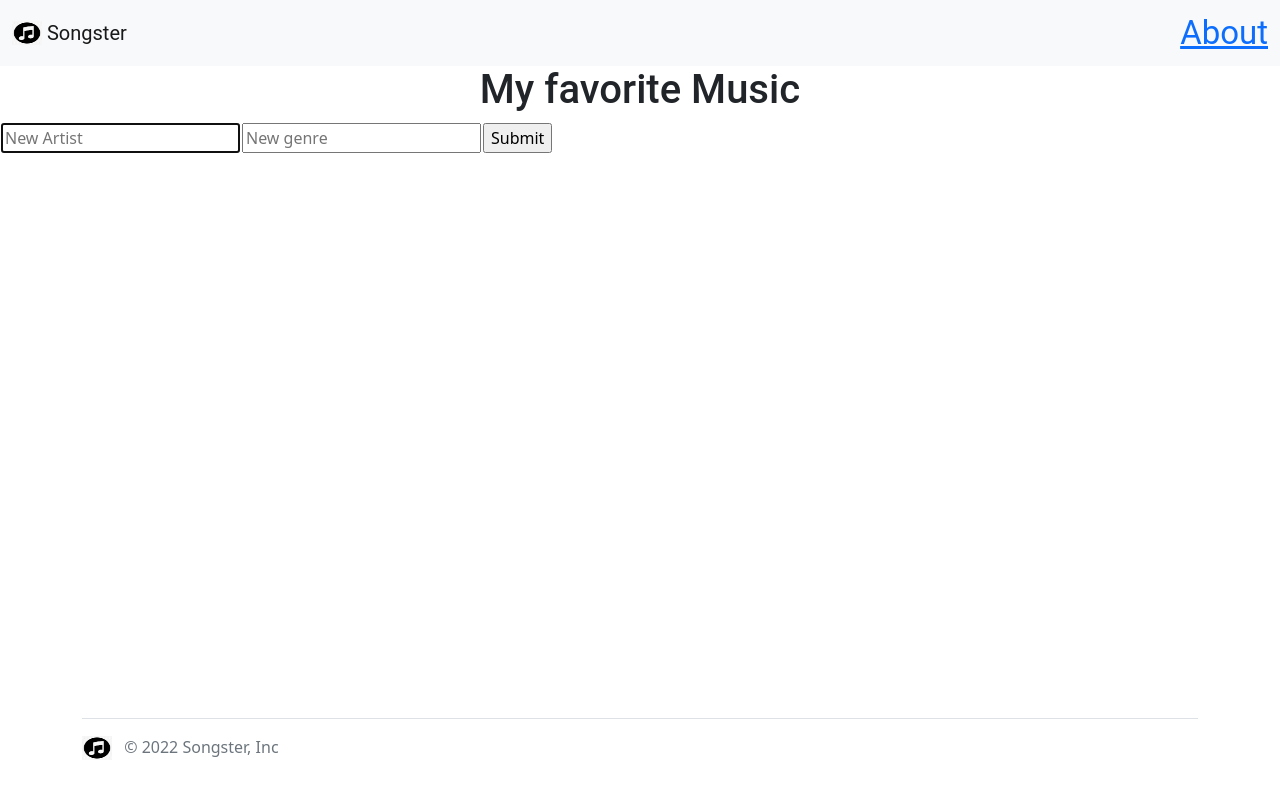
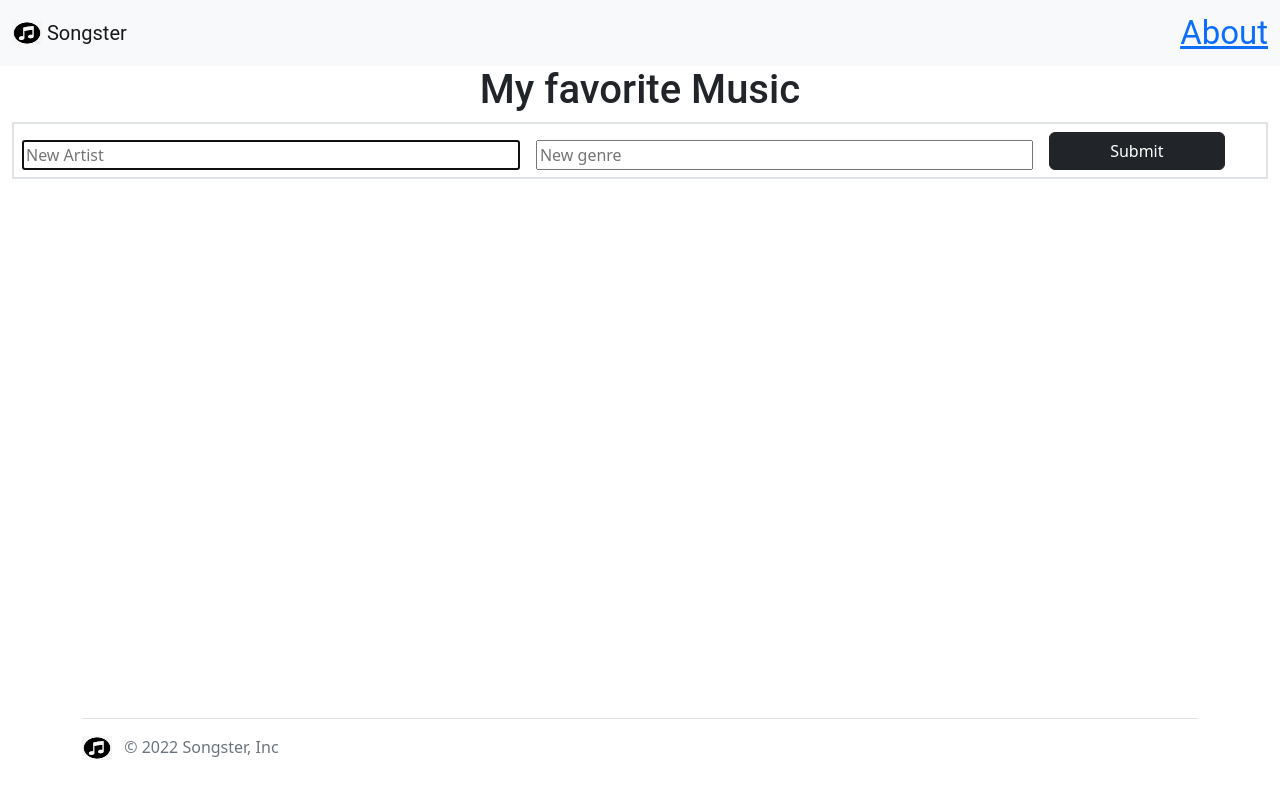
Before and after one commit to NManatos/midterm_project, a plain HTML site: page index.html in a window 1280 px wide. Drawn offline with nearby package versions, Linux system fonts and the light colour scheme.

Commit message:
Addedn styling for table fixed js

```diff
--- a/index.html
+++ b/index.html
@@ -28,15 +28,20 @@
     </div>
     <h1>My favorite Music</h1>
 
-    <table width="350px"  id="table">
-      <tr>
-        <td><input id="artist" autocomplete="off" autofocus="" placeholder="New Artist" type="text"></td>
-        <td><input id="genre" autocomplete="off" autofocus="" placeholder="New genre" type="text"></td>
-        <td><input id="submit" type="submit" onclick="addRow('table');"></td>
-        <td><input type="button" value="Delete" id ="delete"style="display:none"></td>
-      </tr>
-    </table>
-
+    <div class = "container-fluid">
+      <table class="table" id="table">
+        <tr id="row 0">
+          <thead>
+            <th><input id="artist" autocomplete="off" autofocus="" placeholder="New Artist" type="text" ></th>
+            <th><input id="genre" autocomplete="off" autofocus="" placeholder="New genre" type="text"></th>
+            <th><input id="submit" class="btn btn-dark" type="submit" onclick="addRow('table');"></th>
+            <td><input type="button" class="btn btn-dark" value="Delete" id ="delete"style="display:none"></td>
+          </thead>
+        </tr>
+        <tbody>
+        </tbody>
+      </table>
+    </div>
 
 
 
--- a/index.js
+++ b/index.js
@@ -1,9 +1,9 @@
-var i = 0;
+var i = 1;
 
 function addRow(tableID) {
-
+  var tbody = document.getElementById(tableID).getElementsByTagName('tbody')[0];
   var table = document.getElementById(tableID);
-  var rowCount = table.rows.length;
+  var rowCount = tbody.rows.length;
   var row = table.insertRow(rowCount);
   //inserting values into table
   var cell1 = row.insertCell(0);
@@ -19,11 +19,11 @@ function addRow(tableID) {
   var copynode = document.querySelector("#delete").cloneNode();
   //set attribute for the new button delete in the row and passed this argument to use the delete
   copynode.setAttribute("onclick","deleteRow(this)");
-  copynode.style.display = "block";
+  copynode.style.display = "inline-block";
   cell3.innerHTML = copynode.outerHTML;
 
-  row.id = "row" + i
-  document.querySelector(tableID).append(row);
+  row.id = "row " + i
+  document.querySelector(tableID).querySelector(tbody).append(row);
   i++;
 }
 function deleteRow(deleteNode) {
--- a/style.css
+++ b/style.css
@@ -61,3 +61,10 @@ h1 {
     height: 600px;
     object-fit: cover;
 }
+
+input {
+    width: 100%;
+  }
+table {
+    border: 2px solid;
+  }
```
